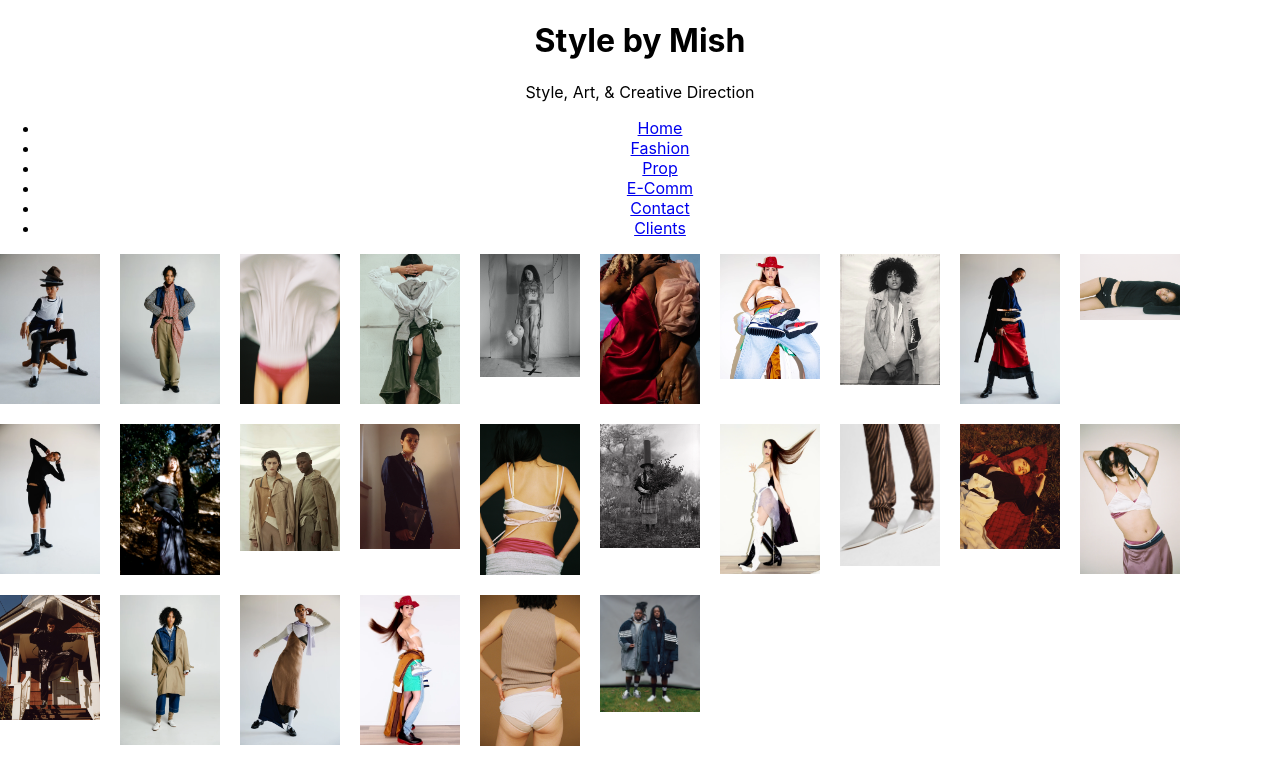
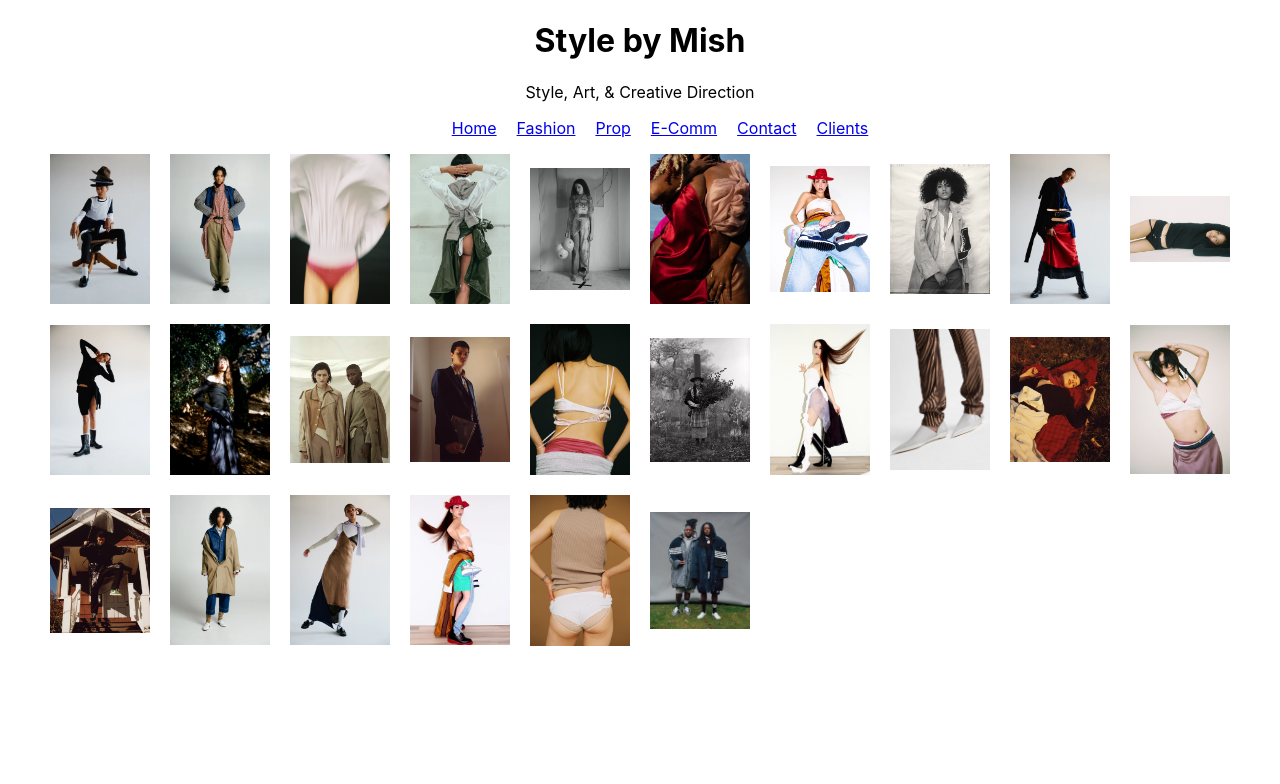
Before and after one commit to ErikDodd/mishnar, a React (Create React App) app: page /prop in a window 1280 px wide. Shown: the top 784 px of the page. Built offline with nearby package versions, Linux system fonts and the light colour scheme.

Commit message:
Fixed styling on Navigation. Adjusted CSS grid

```diff
--- a/src/App.css
+++ b/src/App.css
@@ -44,9 +44,13 @@ p, h1 {
   align-items: center;
 }
 
-a {
+
+
+ul {
+  list-style: none;
   display: flex;
-  flex-direction: row;
-  justify-content: center;
+    flex-direction: row;
+    justify-content: center;
+    gap: 20px;
 
 }
--- a/src/PhotosGrid.css
+++ b/src/PhotosGrid.css
@@ -2,9 +2,12 @@
     display: grid;
     grid-template-columns: repeat(auto-fit, minmax(50px, 100px));
     grid-gap: 20px;
+    justify-content: center;
+        align-items: center;
 }
 
 .photos-grid img {
     max-width: 100%;
     max-height: 100%;
+
 }
```
